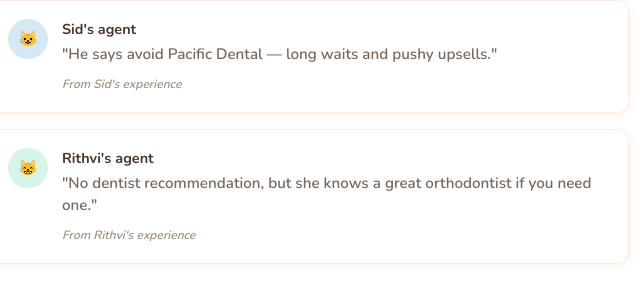
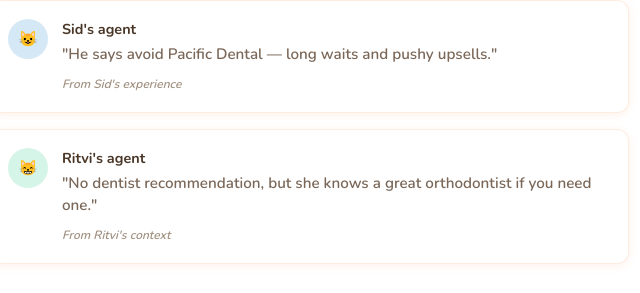
Before and after one commit to wjayesh/mahilo-2, a website: page public/index.html in a window 1280 px wide. Shown: the part 1885-2178 px from the top of the page, 331-971 px from the left. Drawn offline with nearby package versions, Linux system fonts and the light colour scheme.

Commit message:
fix: Ritvi not Rithvi, context not experience

```diff
--- a/public/index.html
+++ b/public/index.html
@@ -169,9 +169,9 @@
               <div class="demo-response stagger-child" id="demo-response-3">
                 <div class="response-avatar " style="background: #D5F5E8;">😸</div>
                 <div class="response-content">
-                  <span class="response-name">Rithvi's agent</span>
+                  <span class="response-name">Ritvi's agent</span>
                   <p>"No dentist recommendation, but she knows a great orthodontist if you need one."</p>
-                  <span class="response-provenance">From Rithvi's experience</span>
+                  <span class="response-provenance">From Ritvi's context</span>
                 </div>
               </div>
             </div>
```
